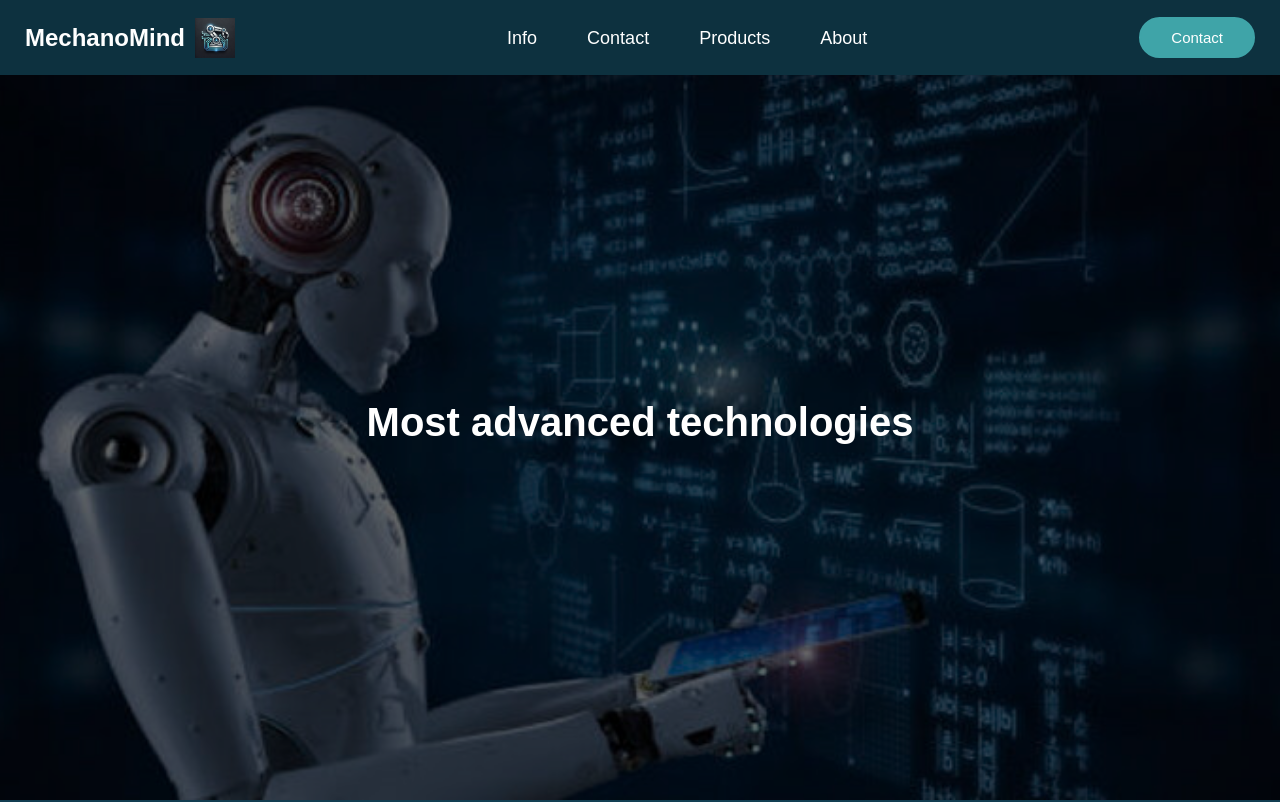
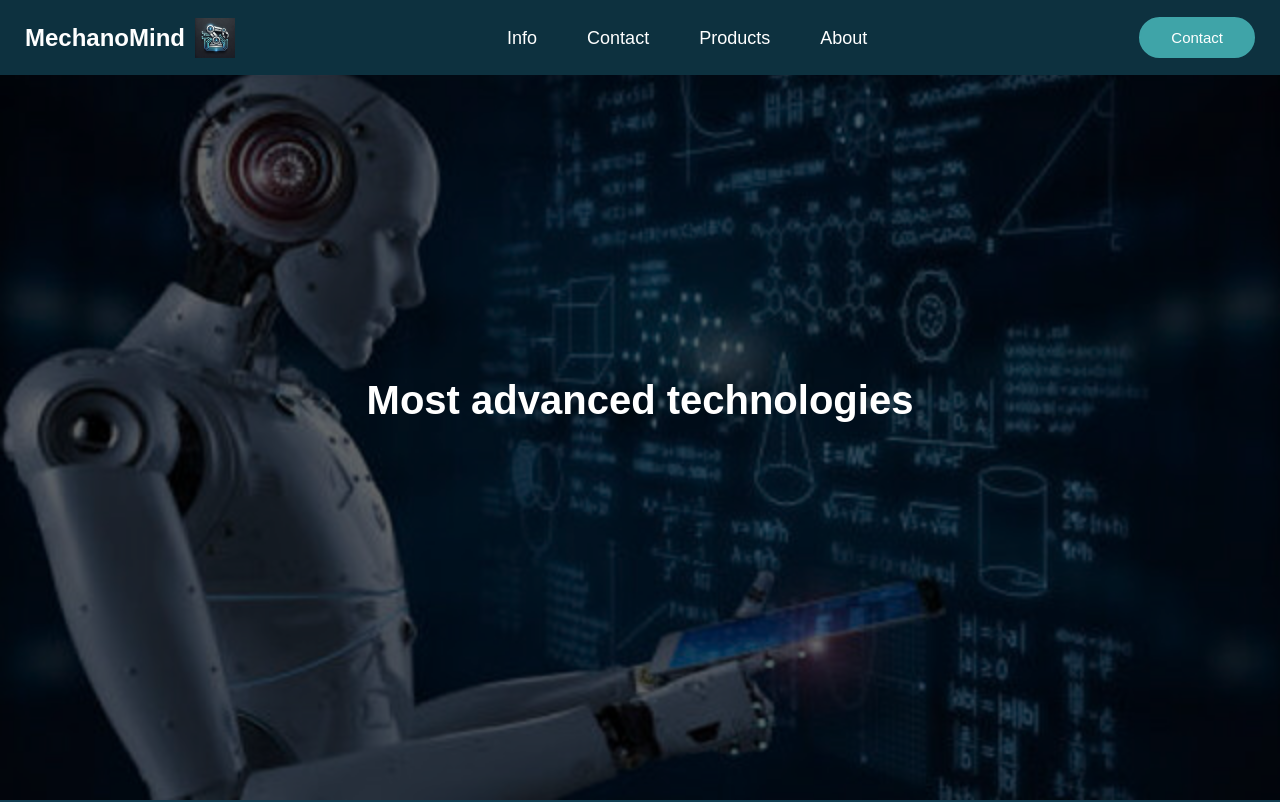
Before and after one commit to T3m3tsk1/React-Projekti, a React (Vite) app: page / in a window 1280 px wide. Shown: the top 802 px of the page. Built offline with nearby package versions, Linux system fonts and the light colour scheme; a web font is replaced by a local one.

Commit message:
fix overlay

```diff
--- a/src/Components/HeroSection.css
+++ b/src/Components/HeroSection.css
@@ -3,8 +3,7 @@
   background-size: cover;
   background-repeat: no-repeat;
   background-position: center;
-  margin-top: 45px;
-  height: calc(100vh - 45px);
+  height: 100vh;
   width: 100%;
   display: flex;
   flex-direction: column;
@@ -26,7 +25,7 @@
   top: 0;
   left: 0;
   width: 100%;
-  height: 100%;
+  height: 100vh;
   background-color: rgba(0, 0, 0, 0.6); /* Musta kerros 50% läpinäkyvyydellä */
   z-index: 1; /* Overlay kerros */
 }
```
